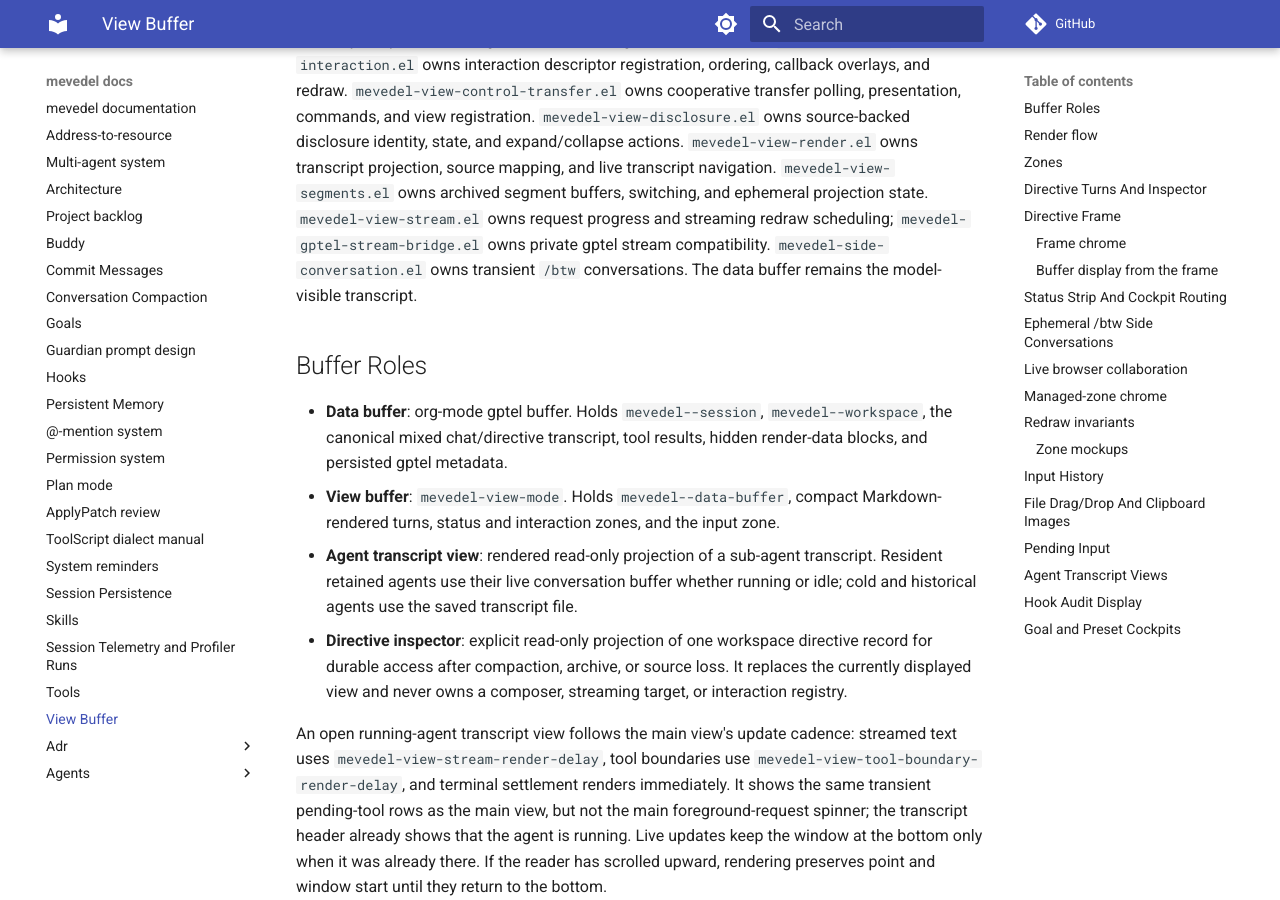
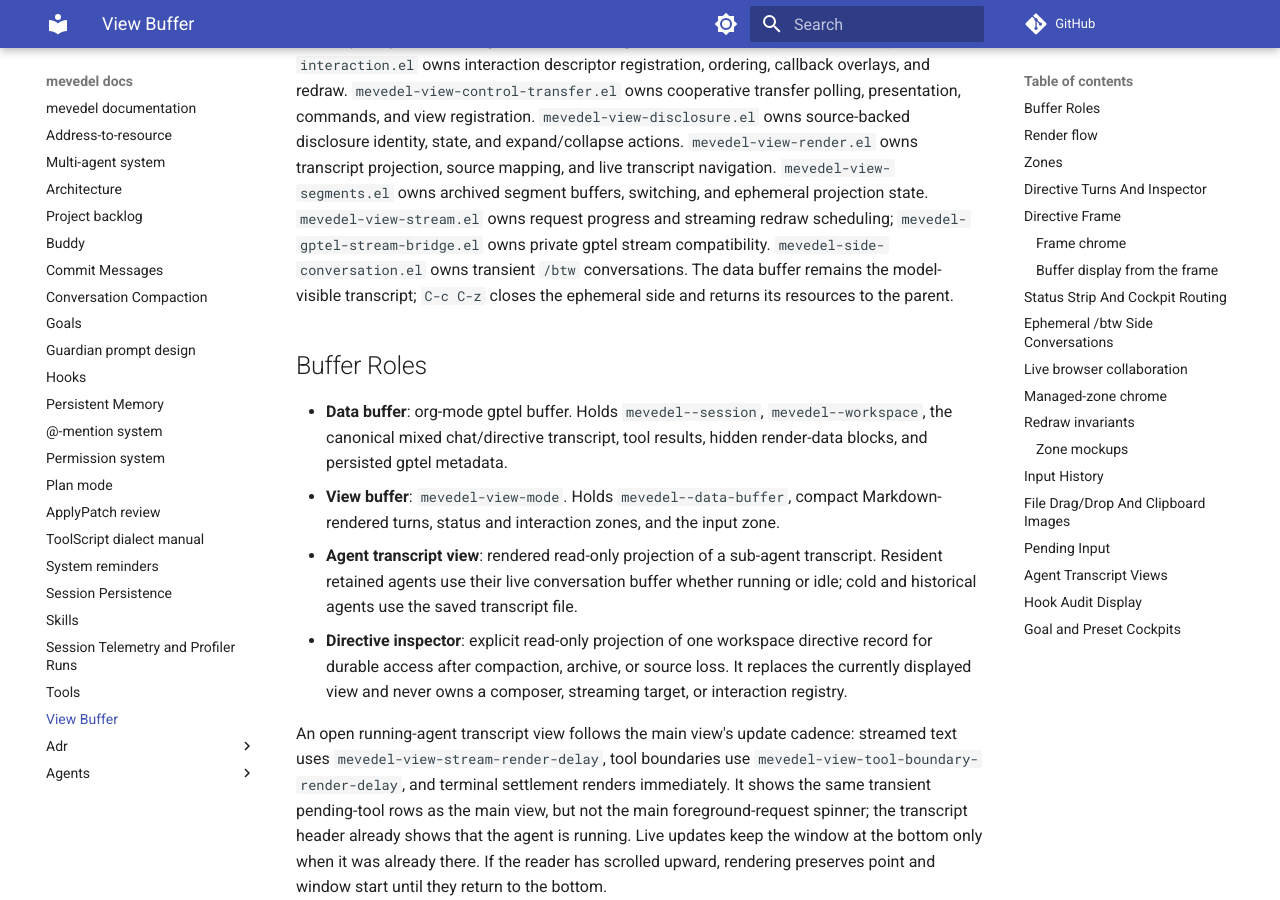
Before and after one commit to FrauH0lle/mevedel, an MkDocs documentation site: the page built from docs/view.md, in a window 1280 px wide and 900 px high, scrolled down 332 px. Built offline with MkDocs 1.6.1 and Material for MkDocs 9.7.7, drawn with Linux system fonts in a browser that asks for light colours; comment, search, counter and statistics services are not loaded.

Commit message:
feat(btw): Add explicit close command
* mevedel-side-conversation.el (mevedel-side-conversation-close): Add a guarded public command that closes a side through canonical paired-buffer teardown. Bind it across the side view.

* mevedel-view-composer.el (mevedel-view--side-conversation-keymap): Bind C-c C-z in the side composer.

* test/test-mevedel-side-conversation.el (mevedel-side-conversation-close, mevedel-view-send/btw): Cover guarded closing, scoped bindings, parent cleanup, and active-work teardown through the public command.

* docs/view.md: Document the /btw close binding.

```diff
--- a/docs/view.md
+++ b/docs/view.md
@@ -22,7 +22,8 @@ ephemeral projection state.
 `mevedel-view-stream.el` owns request progress and streaming redraw scheduling;
 `mevedel-gptel-stream-bridge.el` owns private gptel stream compatibility.
 `mevedel-side-conversation.el` owns transient
-`/btw` conversations. The data buffer remains the model-visible transcript.
+`/btw` conversations. The data buffer remains the model-visible transcript;
+`C-c C-z` closes the ephemeral side and returns its resources to the parent.
 
 ## Buffer Roles
 
```
Also changed, not shown: 3 other files.
